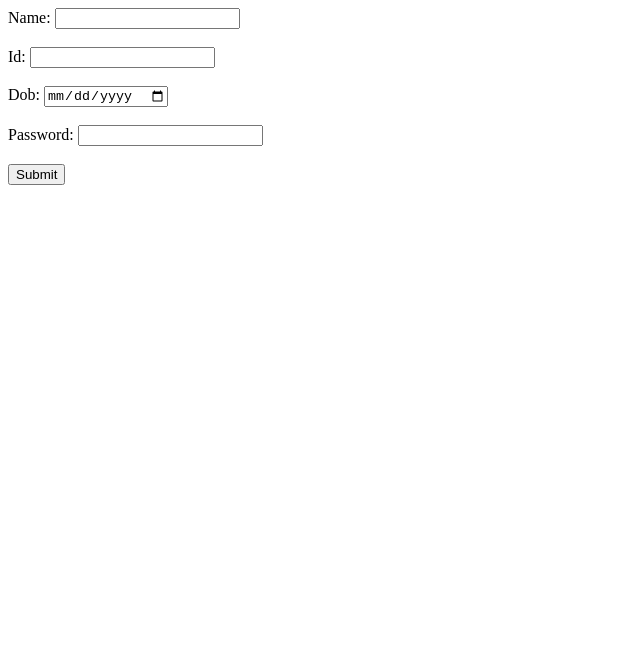
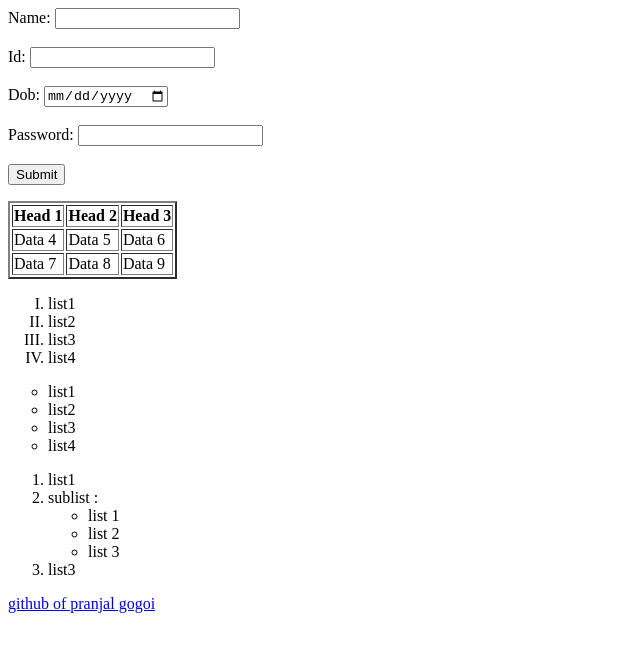
Before and after one commit to pranjalgogoi1209/edureka-full-stack-developement-course, a plain HTML site: page edureka-html-course/part-05/index.html in a window 1280 px wide. Shown: the whole page, without its empty margins (0-640 px from the left). Drawn offline with Linux system fonts and the light colour scheme.

Commit message:
edureka course day-05, html part-05

```diff
--- a/edureka-html-course/part-05/index.html
+++ b/edureka-html-course/part-05/index.html
@@ -1,6 +1,7 @@
 <html>
   <head></head>
   <body>
+    <!-- form -->
     <form action="url/where-to-send-data" method="post">
       <span>Name:</span>
       <input type="text" />
@@ -16,5 +17,58 @@
       <br /><br />
       <button type="submit">Submit</button>
     </form>
+
+    <!-- table -->
+    <table border="2">
+      <tr>
+        <th>Head 1</td>
+        <th>Head 2</td>
+        <th>Head 3</td>
+      </tr>
+      <tr>
+        <td>Data 4</td>
+        <td>Data 5</td>
+        <td>Data 6</td>
+      </tr>
+      <tr>
+        <td>Data 7</td>
+        <td>Data 8</td>
+        <td>Data 9</td>
+      </tr>
+    </table>
+
+    <!-- list: collection of items -->
+    <!-- ordered list -->
+    <ol type="I">
+      <li>list1</li>
+      <li>list2</li>
+      <li>list3</li>
+      <li>list4</li>
+    </ol>
+
+    <!-- unordered list -->
+    <ul type="circle">
+      <li>list1</li>
+      <li>list2</li>
+      <li>list3</li>
+      <li>list4</li>
+    </ul>
+
+    <!-- sub list -->
+    <ol>
+      <li>list1</li>
+    <li>
+      sublist :
+       <ul>
+        <li>list 1</li>
+        <li>list 2</li>
+        <li>list 3</li>
+       </ul>
+    </li>
+    <li>list3</li>
+    </ol>
+
+    <!-- anchor tag: hyper links or links on our website href = hyper reference it is the url/address of the page where we want to go -->
+    <a href="https://github.com/pranjalgogoi1209">github of pranjal gogoi</a>
   </body>
 </html>
```
